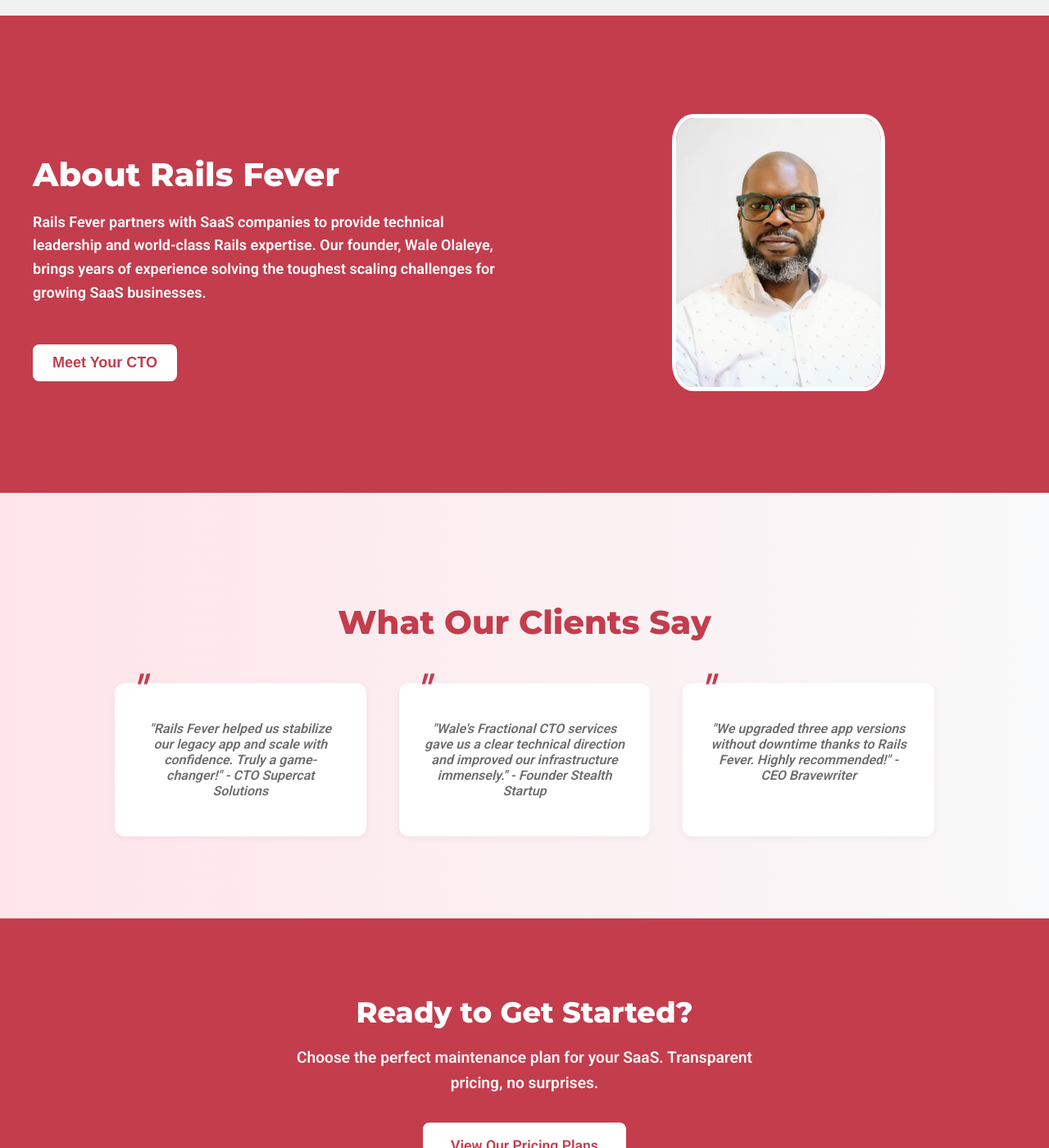
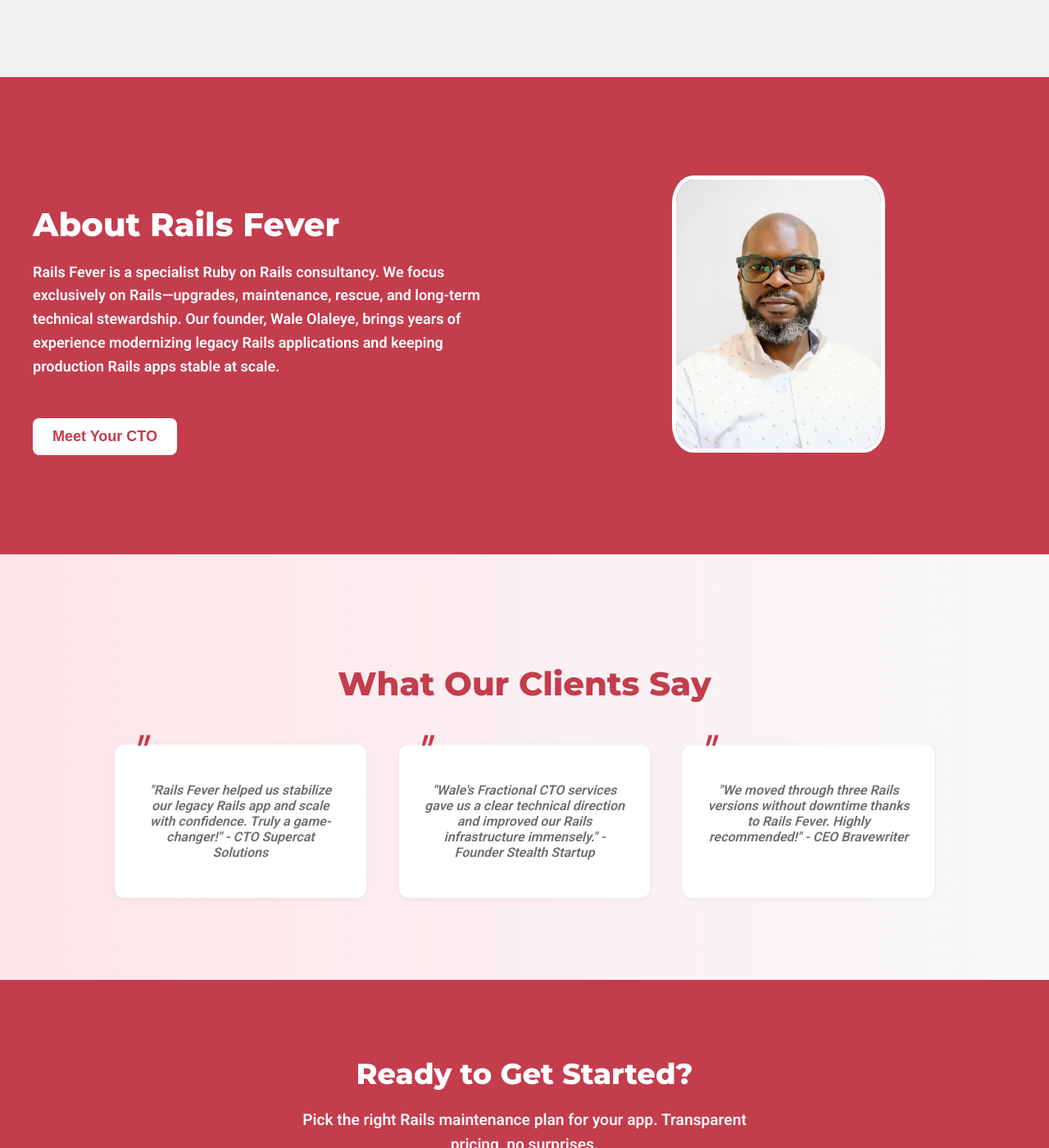
Before and after one commit to waleo/railsfever-05-2025, a Jekyll site: the page built from index.html, in a window 1280 px wide and 1400 px high, scrolled down 1346 px. Shown: the whole window at 82% size. Built offline with Jekyll 4.4.1, drawn with Linux system fonts in a browser that asks for light colours; some of the changed text lies outside the part shown.

Commit message:
Remove saas angle

```diff
--- a/index.html
+++ b/index.html
@@ -1,46 +1,46 @@
 ---
 layout: default
-title: SaaS App Development, Maintenance & Support | Rails Fever
-description: We build, maintain, and support SaaS applications—handling upgrades, fixes, and infrastructure so founders can focus on growth.
+title: "Ruby on Rails Experts: Upgrades, Maintenance & Rescue | Rails Fever"
+description: "Ruby on Rails consultancy specializing in Rails upgrades, ongoing maintenance, production rescue, and technical audits. Keep your Rails app current, secure, and shipping."
 ---
 
 <div class='home'>
   <section class="hero">
-    <h1 class="hero-title">We build, maintain and support SaaS Apps</h1>
-    <p class="hero-subtitle">We partner with founders to ship features faster and keep apps stable.</p>
+    <h1 class="hero-title">Ruby on Rails experts who keep your app healthy</h1>
+    <p class="hero-subtitle">Rails upgrades, maintenance, and rescue—delivered by specialists who live and breathe Ruby on Rails.</p>
   </section>
 
   <section id="services" class="services">
-    <h2>Our Services</h2>
+    <h2>Our Rails Services</h2>
     <div class="service-grid">
       <div class="service-card">
         <h3>Feature Development</h3>
-        <p>Build new features for your SaaS.</p>
-        <a href="/services/rails_care_plan" class="button-link">Learn More</a>
+        <p>Ship new features in your Rails app.</p>
+        <a href="/services/rails_feature_development" class="button-link">Learn More</a>
       </div>
       <div class="service-card">
         <h3>Care Plan</h3>
-        <p>Ongoing updates, patches, and monitoring.</p>
+        <p>Ongoing Rails, Ruby, and gem maintenance.</p>
         <a href="/services/rails_care_plan" class="button-link">Learn More</a>
       </div>
       <div class="service-card">
         <h3>Support Desk</h3>
-        <p>Emergency support and production fixes.</p>
+        <p>Emergency Rails support and production fixes.</p>
         <a href="/services/rails_support_desk" class="button-link">Learn More</a>
       </div>
       <div class="service-card">
         <h3>Upgrade Express</h3>
-        <p>Upgrade old SaaS apps safely.</p>
+        <p>Safe, incremental Rails version upgrades.</p>
         <a href="/services/rails_upgrade_express" class="button-link">Learn More</a>
       </div>
       <div class="service-card">
         <h3>Rescue Kit</h3>
-        <p>Rescue and stabilization of legacy apps.</p>
+        <p>Stabilize legacy Rails apps in trouble.</p>
         <a href="/services/rails_rescue_kit" class="button-link">Learn More</a>
       </div>
       <div class="service-card">
         <h3>Tech Audit</h3>
-        <p>One-time in-depth audit and roadmap.</p>
+        <p>Deep Rails codebase audit and upgrade roadmap.</p>
         <a href="/services/rails_tech_audit" class="button-link">Learn More</a>
       </div>
     </div>
@@ -49,7 +49,7 @@
   <section id="about" class="about">
     <div class="about-text">
       <h2>About Rails Fever</h2>
-      <p>Rails Fever partners with SaaS companies to provide technical leadership and world-class Rails expertise. Our founder, Wale Olaleye, brings years of experience solving the toughest scaling challenges for growing SaaS businesses.</p>
+      <p>Rails Fever is a specialist Ruby on Rails consultancy. We focus exclusively on Rails—upgrades, maintenance, rescue, and long-term technical stewardship. Our founder, Wale Olaleye, brings years of experience modernizing legacy Rails applications and keeping production Rails apps stable at scale.</p>
       <button>Meet Your CTO</button>
     </div>
     <div class="about-image">
@@ -61,13 +61,13 @@
     <h2>What Our Clients Say</h2>
     <div class="testimonial-grid">
       <div class="testimonial-card">
-        <p>"Rails Fever helped us stabilize our legacy app and scale with confidence. Truly a game-changer!" - CTO Supercat Solutions</p>
+        <p>"Rails Fever helped us stabilize our legacy Rails app and scale with confidence. Truly a game-changer!" - CTO Supercat Solutions</p>
       </div>
       <div class="testimonial-card">
-        <p>"Wale's Fractional CTO services gave us a clear technical direction and improved our infrastructure immensely." - Founder Stealth Startup</p>
+        <p>"Wale's Fractional CTO services gave us a clear technical direction and improved our Rails infrastructure immensely." - Founder Stealth Startup</p>
       </div>
       <div class="testimonial-card">
-        <p>"We upgraded three app versions without downtime thanks to Rails Fever. Highly recommended!" - CEO Bravewriter</p>
+        <p>"We moved through three Rails versions without downtime thanks to Rails Fever. Highly recommended!" - CEO Bravewriter</p>
       </div>
     </div>
   </section>
@@ -75,14 +75,14 @@
   <section class="pricing-cta">
     <div class="pricing-cta-content">
       <h2>Ready to Get Started?</h2>
-      <p>Choose the perfect maintenance plan for your SaaS. Transparent pricing, no surprises.</p>
+      <p>Pick the right Rails maintenance plan for your app. Transparent pricing, no surprises.</p>
       <a href="/pricing/" class="btn btn-primary btn-large">View Our Pricing Plans</a>
     </div>
   </section>
 
   <section id="contact" class="contact">
     <h2>Let's Work Together</h2>
-    <p>Keep your SaaS app stable, secure, and running smoothly.</p>
+    <p>Keep your Ruby on Rails app stable, secure, and current.</p>
     <div class="contact-methods">
       <a href="{{ site.schedule_meeting_link }}" target="_blank">Schedule a Consultation</a>
       <span class="contact-divider">or</span>
```
